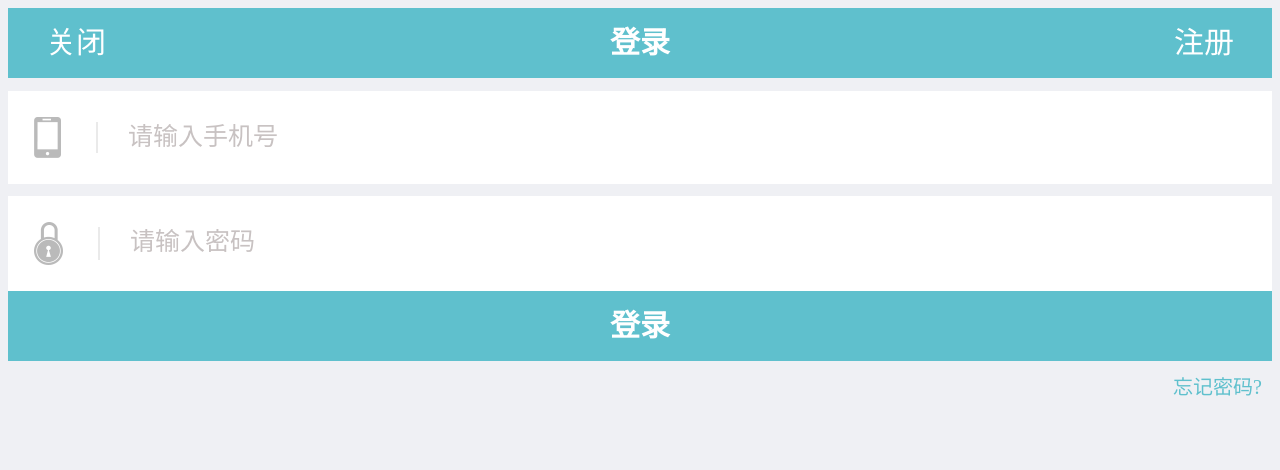
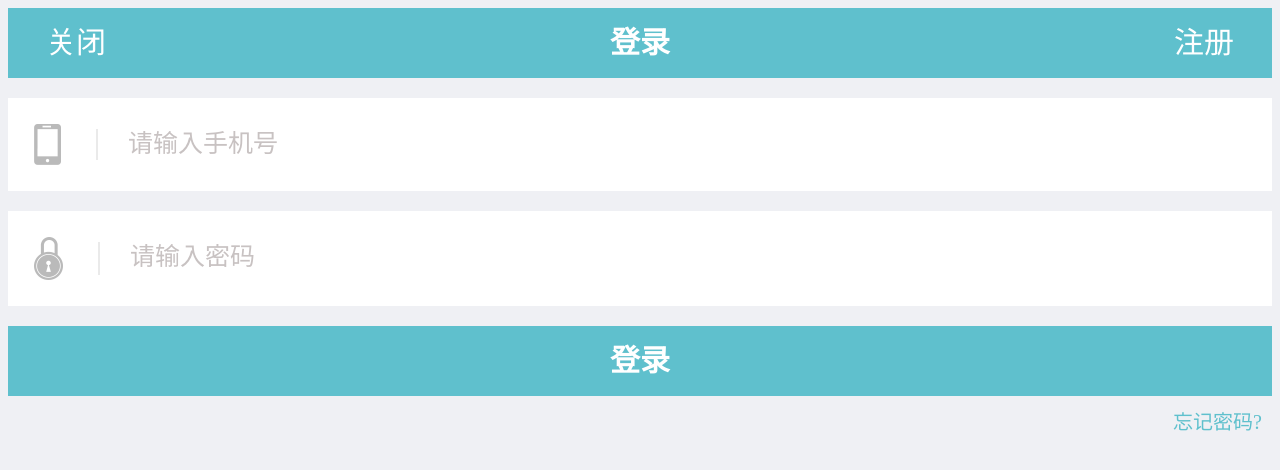
Before and after one commit to Xanadu-zs/Immortal, a plain HTML site: page Taxt4/entry page.html in a window 1280 px wide. Drawn offline with Linux system fonts and the light colour scheme.

Commit message:
Update entry page.css

```diff
--- a/Taxt4/entry page.css
+++ b/Taxt4/entry page.css
@@ -46,7 +46,7 @@ a {
 
 .fbody,
 .pass {
-    margin-top: 1%;
+    margin-top: 20px;
     border: 1px solid white;
     display: flex;
     justify-content: flex-start;
@@ -79,7 +79,7 @@ input::-webkit-input-placeholder {
 
 
 footer {
-    margin-top: %;
+    margin-top: 20px;
     background-color: rgb(95, 192, 205);
     width: 100%;
     height: 70px;
```
